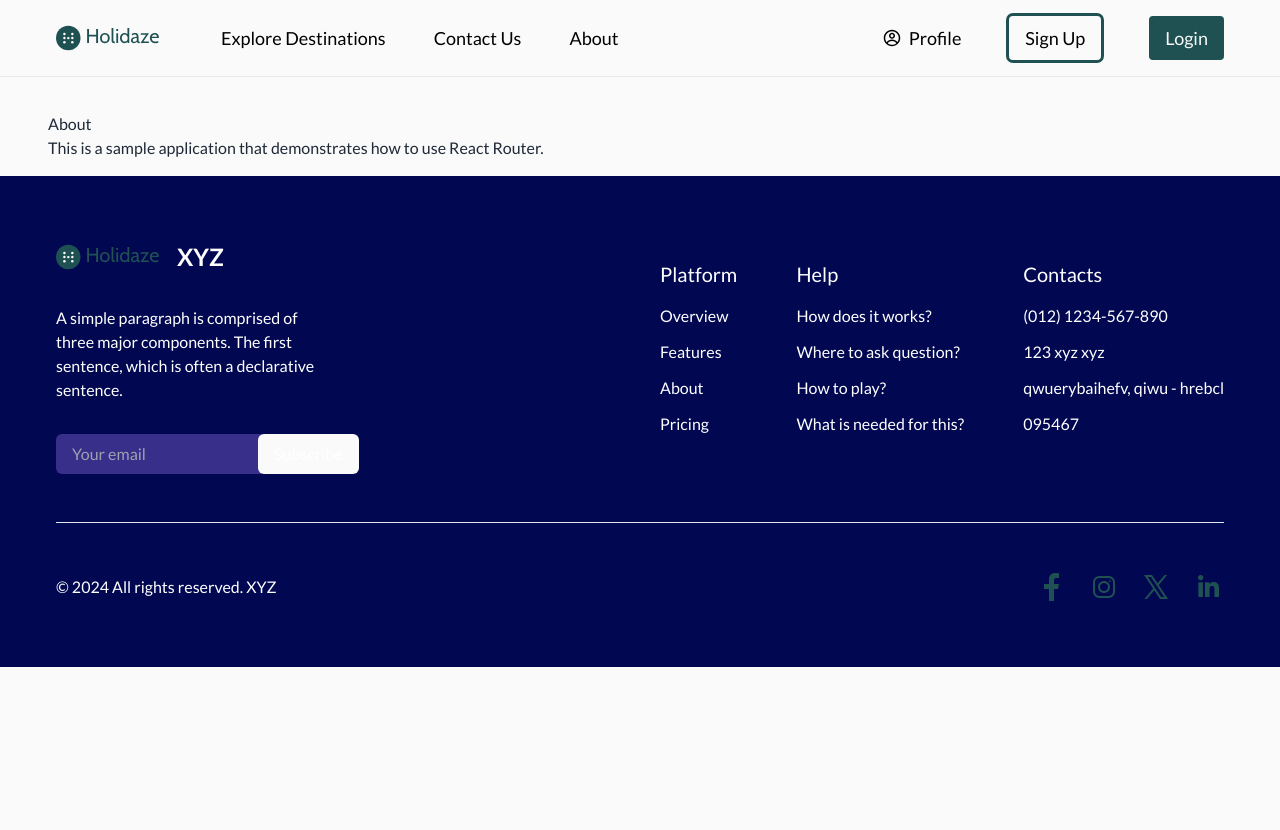
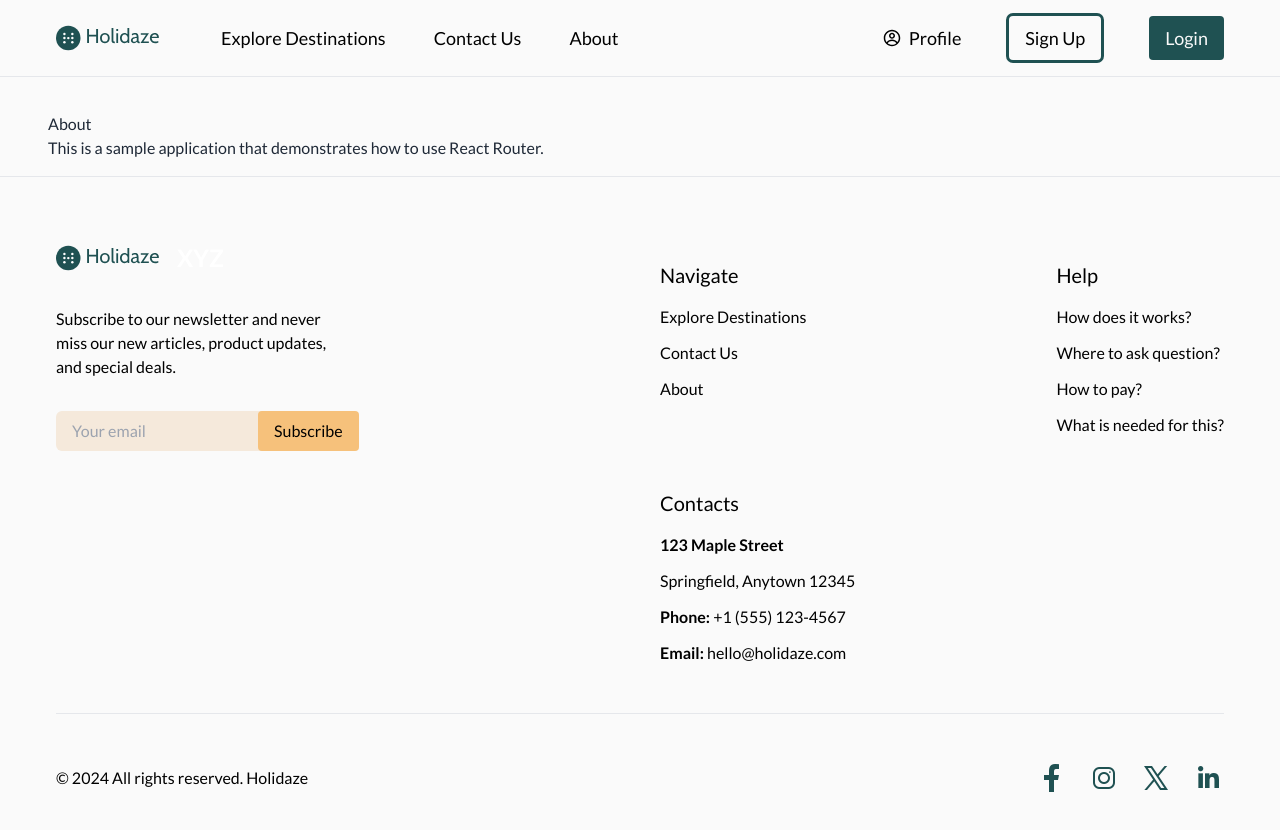
Before and after one commit to saibia8/Holidaze-Project-Exam-2, a React (Vite) app: page /about in a window 1280 px wide. Shown: the top 830 px of the page. Before the commit the page ends 800 px from the top, so only its background shows below. Built offline with nearby package versions, Linux system fonts and the light colour scheme; a web font is replaced by a local one.

Commit message:
Styling footer

```diff
--- a/src/App.css
+++ b/src/App.css
@@ -10,3 +10,11 @@ body {
 nav {
   z-index: 10001 !important;
 }
+
+.btnPrimary {
+  @apply bg-green py-2 px-4 transition-all duration-300 rounded text-secondary hover:bg-secondary hover:text-primary hover:outline hover:outline-green;
+}
+
+.btnSecondary {
+  @apply bg-orange py-2 px-4 transition-all duration-300 rounded text-primary hover:bg-secondary hover:text-primary hover:outline hover:outline-orange;
+}
--- a/src/components/FooterComponent/index.jsx
+++ b/src/components/FooterComponent/index.jsx
@@ -7,7 +7,7 @@ import { Link } from 'react-router-dom';
 
 const FooterComponent = () => {
   return (
-    <div className='bg-[#010851] md:px-14 p-4 max-w-screen-2xl mx-auto text-white'>
+    <div className='bg-secondary md:px-14 p-4 max-w-screen-2xl mx-auto text-primary border-t'>
       <div className='my-12 flex flex-col md:flex-row gap-10'>
         <div className='md:w-1/2 space-y-8'>
           <a
@@ -18,8 +18,8 @@ const FooterComponent = () => {
             <span className='text-white'>XYZ</span>
           </a>
           <p className='md:w-1/2'>
-            A simple paragraph is comprised of three major components. The first
-            sentence, which is often a declarative sentence.
+            Subscribe to our newsletter and never miss our new articles, product
+            updates, and special deals.
           </p>
           <div>
             <input
@@ -27,12 +27,12 @@ const FooterComponent = () => {
               name='email'
               id='email'
               placeholder='Your email'
-              className='bg-[#9A7AF159] py-2 px-4 rounded-md focus:outline-none'
+              className='bg-yellow py-2 px-4 rounded-md focus:outline-none'
             />
             <input
               type='submit'
               value='Subscribe'
-              className='px-4 py-2 bg-secondary rounded-md -ml-2 cursor-pointer hover:bg-white hover:text-primary duration-300 transition-all'
+              className='btnSecondary bg-orange -ml-2'
             />
           </div>
         </div>
@@ -40,19 +40,19 @@ const FooterComponent = () => {
         {/* footer navigation */}
         <div className='md:w-1/2 flex flex-col md:flex-row flex-wrap justify-between gap-8 items-start'>
           <div className='space-y-4 mt-5'>
-            <h4 className='text-xl'>Platform</h4>
+            <h4 className='text-xl'>Navigate</h4>
             <ul className='space-y-3'>
               <Link
-                to='home'
+                to='explore-destinations'
                 className='block hover:text-gray-300 cursor-pointer'
               >
-                Overview
+                Explore Destinations
               </Link>
               <Link
-                to='feature'
+                to='contact-us'
                 className='block hover:text-gray-300 cursor-pointer'
               >
-                Features
+                Contact Us
               </Link>
               <Link
                 to='about'
@@ -60,40 +60,36 @@ const FooterComponent = () => {
               >
                 About
               </Link>
-              <Link
-                to='pricing'
-                className='block hover:text-gray-300 cursor-pointer'
-              >
-                Pricing
-              </Link>
             </ul>
           </div>
           <div className='space-y-4 mt-5'>
             <h4 className='text-xl'>Help</h4>
             <ul className='space-y-3'>
-              <a href='/' className='block hover:text-gray-300'>
+              <Link href='/' className='block hover:text-gray-300'>
                 How does it works?
-              </a>
-              <a href='/' className='block hover:text-gray-300'>
+              </Link>
+              <Link href='/' className='block hover:text-gray-300'>
                 Where to ask question?
-              </a>
-              <a href='/' className='block hover:text-gray-300'>
-                How to play?
-              </a>
-              <a href='/' className='block hover:text-gray-300'>
+              </Link>
+              <Link href='/' className='block hover:text-gray-300'>
+                How to pay?
+              </Link>
+              <Link href='/' className='block hover:text-gray-300'>
                 What is needed for this?
-              </a>
+              </Link>
             </ul>
           </div>
           <div className='space-y-4 mt-5'>
             <h4 className='text-xl'>Contacts</h4>
             <ul className='space-y-3'>
-              <p className='hover:text-gray-300'>(012) 1234-567-890</p>
-              <p className='hover:text-gray-300'>123 xyz xyz</p>
-              <p className='hover:text-gray-300'>
-                qwuerybaihefv, qiwu - hrebcl
+              <p className='font-semibold'>123 Maple Street</p>
+              <p>Springfield, Anytown 12345</p>
+              <p>
+                <span className='font-semibold'>Phone: </span>+1 (555) 123-4567
               </p>
-              <p className='hover:text-gray-300'>095467</p>
+              <p>
+                <span className='font-semibold'>Email: </span>hello@holidaze.com
+              </p>
             </ul>
           </div>
         </div>
@@ -102,7 +98,7 @@ const FooterComponent = () => {
       <hr />
 
       <div className='flex flex-col sm:flex-row gap-8 sm:items-center justify-between my-8'>
-        <p className='py-5'>&copy; 2024 All rights reserved. XYZ</p>
+        <p className='py-5'>&copy; 2024 All rights reserved. Holidaze</p>
         <div className='flex items-center space-x-5'>
           <img
             src={facebook}
--- a/src/components/Nav/index.jsx
+++ b/src/components/Nav/index.jsx
@@ -60,9 +60,7 @@ const Nav = () => {
               </button>
             </Link>
             <Link to='login'>
-              <button className='bg-green py-2 px-4 transition-all duration-300 rounded text-secondary hover:bg-secondary hover:text-primary hover:outline hover:outline-green'>
-                Login
-              </button>
+              <button className='btnPrimary'>Login</button>
             </Link>
           </div>
 
@@ -88,23 +86,30 @@ const Nav = () => {
         }`}
       >
         {navItems.map(({ path, link }) => (
-          <NavLink key={link} to={path} className='block hover:text-gray-300'>
+          <NavLink
+            key={link}
+            to={path}
+            className='block hover:text-gray-300'
+            onClick={toggleMenu}
+          >
             {link}
           </NavLink>
         ))}
-        <Link to='profile' className='block pt-5 hover:text-green'>
+        <Link
+          to='profile'
+          className='block pt-5 hover:text-green'
+          onClick={toggleMenu}
+        >
           <CgProfile className='mr-2' />
           <span>Profile</span>
         </Link>
-        <Link to='register' className='block'>
+        <Link to='register' className='block' onClick={toggleMenu}>
           <button className='bg-secondary py-2 px-4 transition-all duration-300 rounded outline outline-2 outline-green hover:text-secondary hover:bg-green'>
             Sign Up
           </button>
         </Link>
-        <Link to='login' className='block'>
-          <button className='bg-green py-2 px-4 transition-all duration-300 rounded text-secondary hover:bg-secondary hover:text-primary hover:outline hover:outline-green'>
-            Login
-          </button>
+        <Link to='login' className='block' onClick={toggleMenu}>
+          <button className='btnPrimary'>Login</button>
         </Link>
       </div>
     </>
```
Also changed, not shown: src/assets/Hotel-travel.png (added).
